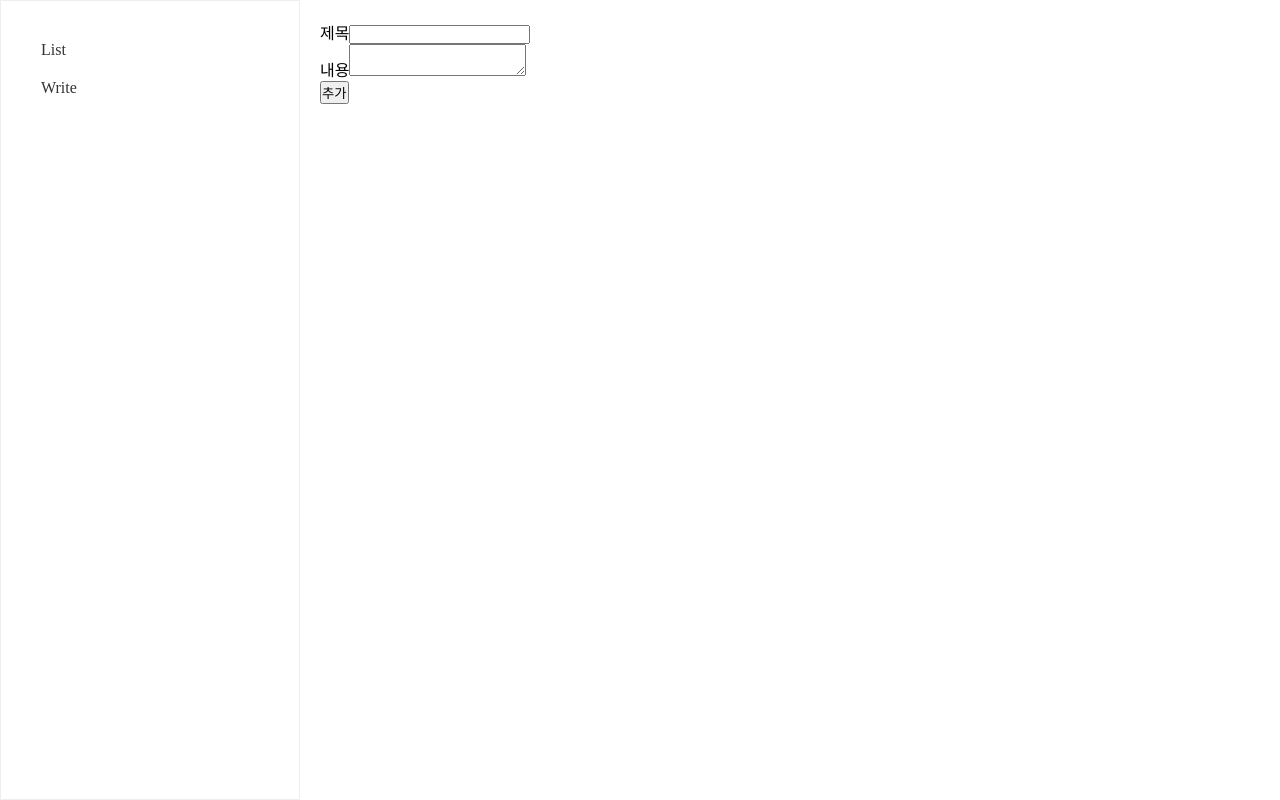
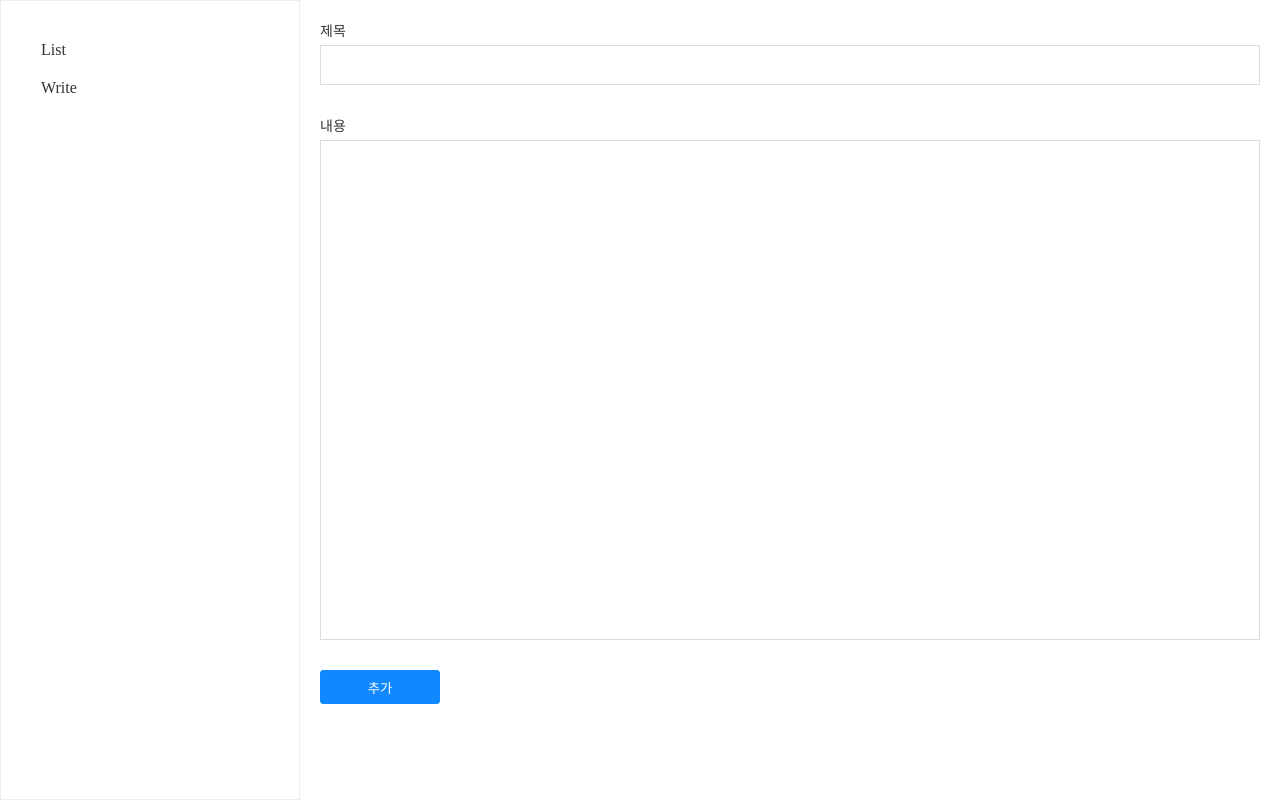
Before and after one commit to ping12271/blog1, a React (Create React App) app: page /write in a window 1280 px wide. Built offline with nearby package versions, Linux system fonts and the light colour scheme.

Commit message:
form style, ButtonEnum 추가

```diff
--- /dev/null
+++ b/src/constants/index.js
@@ -0,0 +1,4 @@
+export const ButtonEnum = {
+    Primary: 'primary',
+    Info: 'info'
+}
--- a/src/views/components/Blog/BlogForm.js
+++ b/src/views/components/Blog/BlogForm.js
@@ -2,6 +2,8 @@ import React, {useState} from "react";
 import styled from "styled-components";
 import axios from 'axios';
 import {navigate} from "../../../lib/history";
+import {Button} from "../Button/Button.Styled";
+import {ButtonEnum} from "../../../constants";
 
 const BlogForm = () => {
 
@@ -23,10 +25,10 @@ const BlogForm = () => {
 
   return (
     <Container>
-        <form onSubmit={onSubmit}>
+        <Form onSubmit={onSubmit}>
             <FormGroup>
-                <label htmlFor="title">제목</label>
-                <input
+                <Label htmlFor="title">제목</Label>
+                <Input
                     type="text"
                     id={'title'}
                     value={title}
@@ -34,13 +36,13 @@ const BlogForm = () => {
                 />
             </FormGroup>
             <FormGroup>
-                <label htmlFor="title">내용</label>
-                <textarea id="content"
+                <Label htmlFor="title">내용</Label>
+                <Textarea id="content"
                           onChange={(e) => {setContent(e.target.value)}}
                 />
             </FormGroup>
-            <button>추가</button>
-        </form>
+            <Button sort={ButtonEnum.Primary}>추가</Button>
+        </Form>
     </Container>
   )
 }
@@ -50,7 +52,43 @@ const Container = styled.div`
 `;
 
 const FormGroup = styled.div`
+  margin-bottom: 30px;
+`;
+
+const Form = styled.form`
 
 `;
 
+const Label = styled.label`
+  font-size: 14px;
+  color: #333;
+  margin-bottom: 5px;
+  display: block;
+`;
+
+const Input = styled.input`
+  border: 1px solid #ddd;
+  height: 40px;
+  display: block;
+  width: 100%;
+  padding: 8px;
+
+  &:focus {
+    outline: 0;
+  }
+`;
+
+const Textarea = styled.textarea`
+  border: 1px solid #ddd;
+  height: 500px;
+  display: block;
+  width: 100%;
+  padding: 8px;
+  resize: none;
+
+  &:focus {
+    outline: 0;
+  }
+`;
+
 export default BlogForm;
--- /dev/null
+++ b/src/views/components/Button/Button.Styled.js
@@ -0,0 +1,26 @@
+import styled, {css} from 'styled-components';
+import {ButtonEnum} from "../../../constants";
+
+export const Button = styled.button`
+  padding: 0 15px;
+  height: 34px;
+  min-width: 120px;
+  display: flex;
+  align-items: center;
+  justify-content: center;
+  border: 1px solid #aaa;
+  color: #555;
+  background: #fff;
+  border-radius: 3px;
+  cursor: pointer;
+  ${props => props.sort === ButtonEnum.Primary && css`
+    background: #18f;
+    color: #fff;
+    border: 1px solid #18f;
+  `}
+  ${props => props.sort === ButtonEnum.Info && css`
+    background: #1f9811;
+    color: #fff;
+    border: 1px solid #1F9811;
+  `}
+`;
```
